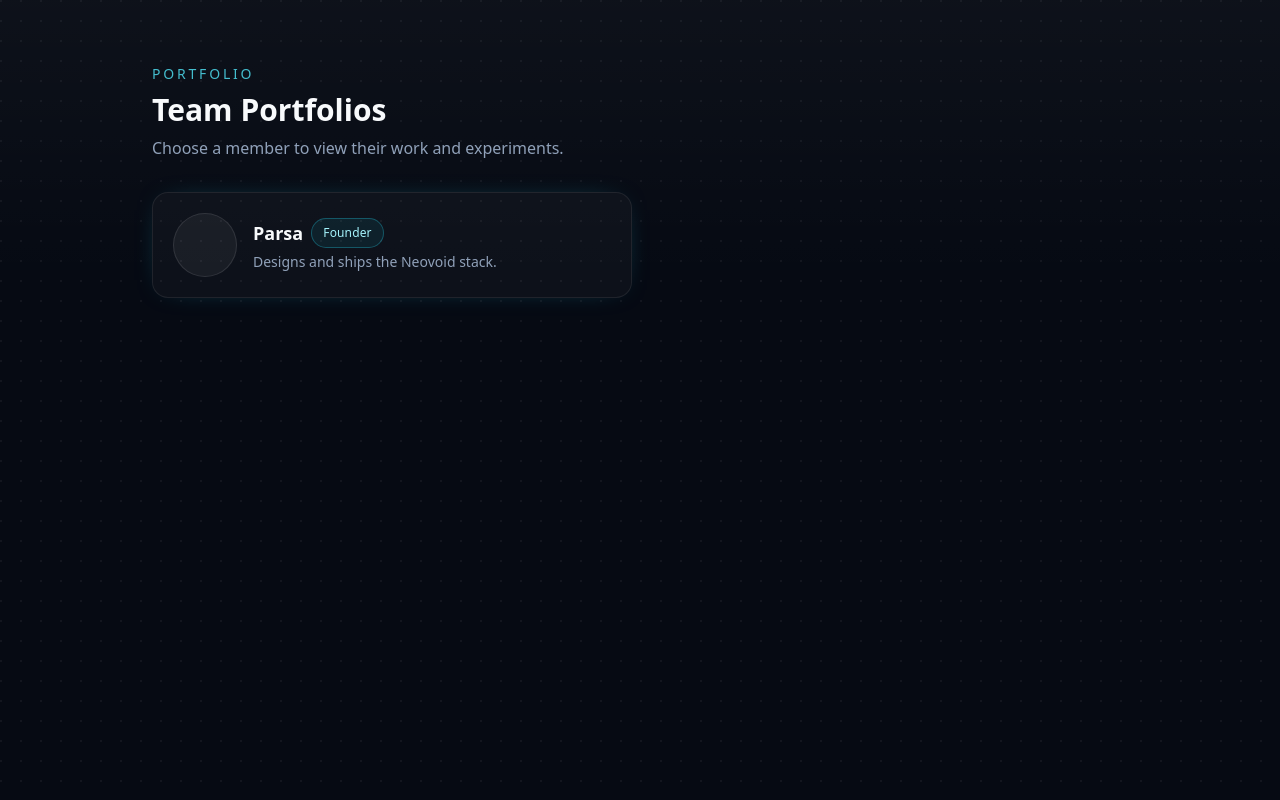
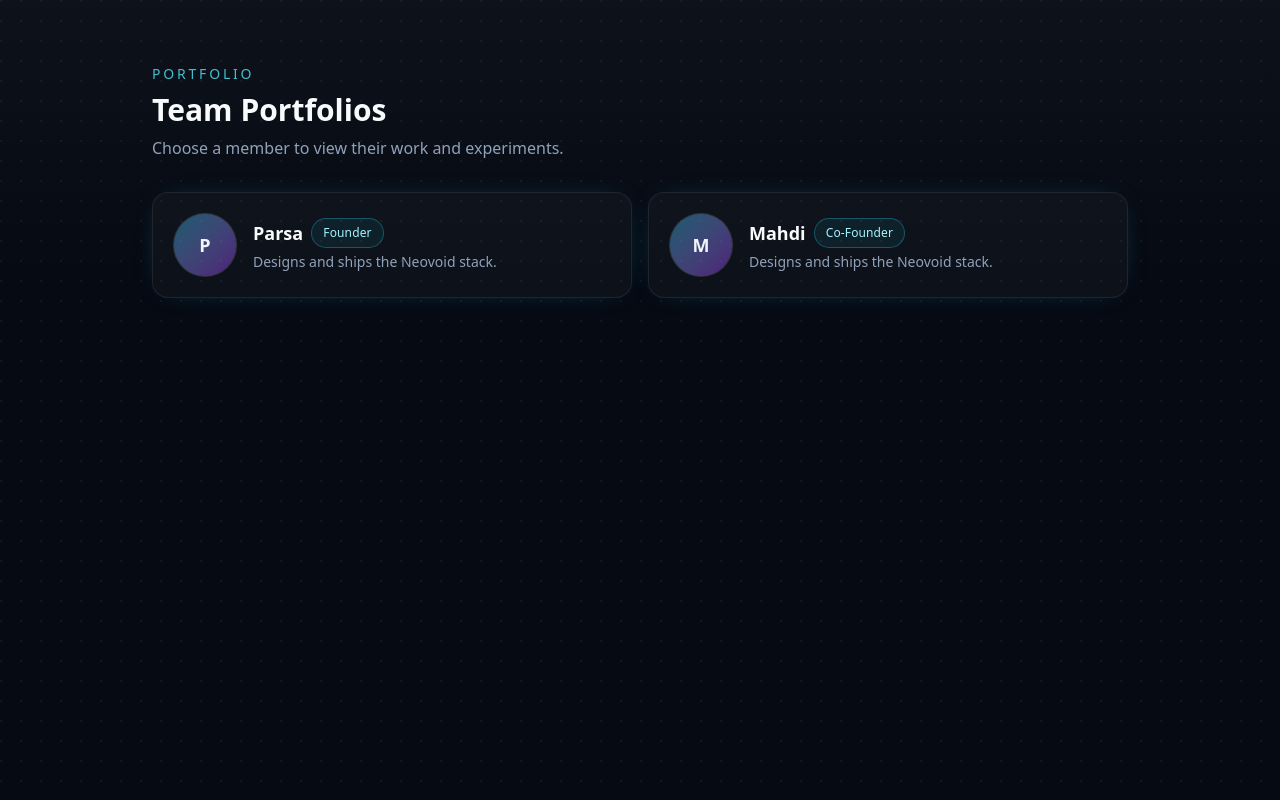
Before and after one commit to ParsaR082/NeoVoid, a Next.js app: page /portfolio in a window 1280 px wide. Built offline with nearby package versions, Linux system fonts and the light colour scheme.

Commit message:
added new member

```diff
--- a/src/app/portfolio/page.tsx
+++ b/src/app/portfolio/page.tsx
@@ -1,3 +1,4 @@
+import Image from "next/image";
 import Link from "next/link";
 
 const members = [
@@ -6,6 +7,14 @@ const members = [
     name: "Parsa",
     title: "Founder",
     blurb: "Designs and ships the Neovoid stack.",
+    image: "", // add image URL here (e.g., /parsa.jpg or https://...)
+  },
+  {
+    id: "mahdi",
+    name: "Mahdi",
+    title: "Co-Founder",
+    blurb: "Designs and ships the Neovoid stack.",
+    image: "", // add image URL here
   },
 ];
 
@@ -33,7 +42,19 @@ export default function PortfolioPage() {
               className="card group flex items-center gap-4"
             >
               <div className="h-16 w-16 shrink-0 overflow-hidden rounded-full border border-white/10 bg-white/5">
-                {/* Add your portrait here (e.g., next/image) */}
+                {member.image ? (
+                  <Image
+                    src={member.image}
+                    alt={`${member.name} portrait`}
+                    width={64}
+                    height={64}
+                    className="h-full w-full object-cover"
+                  />
+                ) : (
+                  <div className="flex h-full w-full items-center justify-center bg-gradient-to-br from-cyan-500/40 to-purple-600/40 text-lg font-semibold text-slate-100">
+                    {member.name.slice(0, 1)}
+                  </div>
+                )}
               </div>
               <div className="space-y-1">
                 <div className="flex items-center gap-2">
```
